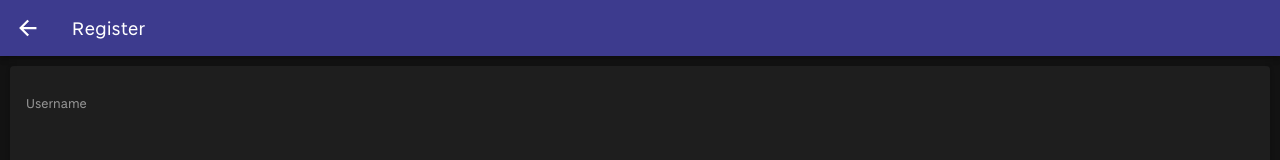
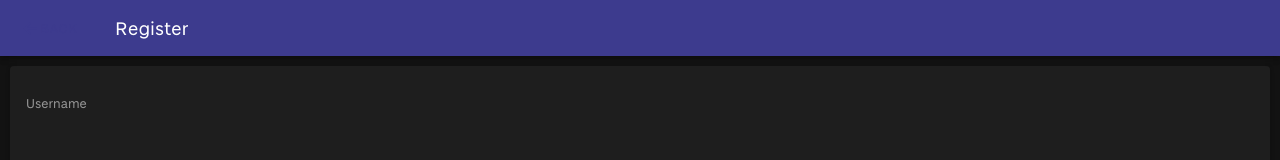
Before and after one commit to FinnHagan/honours-project, a React (Vite) app in the folder frontend/: page /register in a window 1280 px wide. Shown: the top 160 px of the page. Built offline with nearby package versions, Linux system fonts and the light colour scheme.

Commit message:
Made pages consistent and removed unused imports

```diff
--- a/frontend/src/pages/Login.tsx
+++ b/frontend/src/pages/Login.tsx
@@ -1,5 +1,5 @@
 import React, { useEffect, useState } from 'react';
-import { IonButton, IonCard, IonCardContent, IonContent, IonFooter, IonHeader, IonIcon, IonInput, IonItem, IonLabel, IonPage, IonText, IonTitle, IonToolbar, useIonRouter } from '@ionic/react';
+import { IonButton, IonCard, IonCardContent, IonContent, IonHeader, IonIcon, IonInput, IonPage, IonText, IonTitle, IonToolbar, useIonRouter } from '@ionic/react';
 import { arrowForwardCircleOutline, personCircleOutline, reloadSharp, eye, eyeOff } from 'ionicons/icons';
 import loginImage from '../assets/Login-screen-image.jpg';
 import Introduction from '../components/Introduction';
@@ -18,6 +18,7 @@
         username: '',
         password: '',
     });
+    const [formKey, setFormKey] = useState(Date.now()); //Ensure form is reset after submission
 
     useEffect(() => {
         const checkStorage = async () => {
@@ -42,6 +43,7 @@
                 headers: { 'Content-Type': 'application/json' },
             });
             localStorage.setItem('token', response.data.key);
+            setFormKey(Date.now());
             router.push('/submissionPage');
         } catch (error: any) {
             let errorMessage = "Login failed. Please check your credentials.";
@@ -89,7 +91,7 @@
                                 <div>
                                     <img src={loginImage} alt="Login Page"></img>
                                 </div>
-                                <form onSubmit={handleLogin}>
+                                <form onSubmit={handleLogin} key={formKey}>
                                     <IonInput labelPlacement="floating" label="Username" type="text" placeholder="Username" name='username' required></IonInput>
                                     {errorMessages.username && <IonText color="danger"><sub>{errorMessages.username}</sub></IonText>}
                                     <IonInput className="ion-margin-top" labelPlacement="floating" label="Password" type={showPassword ? "text" : "password"} name='password' required></IonInput>
--- a/frontend/src/pages/Register.tsx
+++ b/frontend/src/pages/Register.tsx
@@ -1,13 +1,17 @@
 import React, { useState } from 'react';
-import { IonBackButton, IonButton, IonButtons, IonCard, IonCardContent, IonContent, IonHeader, IonIcon, IonInput, IonPage, IonText, IonTitle, IonToolbar, useIonAlert, useIonRouter } from '@ionic/react';
-import { arrowForwardCircleOutline, eyeOff, eye } from 'ionicons/icons';
+import { IonButton, IonButtons, IonCard, IonCardContent, IonContent, IonHeader, IonIcon, IonInput, IonPage, IonText, IonTitle, IonToolbar, useIonAlert, useIonRouter } from '@ionic/react';
+import { arrowForwardCircleOutline, eyeOff, eye, arrowBack } from 'ionicons/icons';
 import axios from 'axios';
-import { set } from 'date-fns';
 
 const apiURL = "https://api.finnhagan.co.uk/api";
 // const apiURL = "http://127.0.0.1:8000/api";
 
 const Register: React.FC = () => {
+
+    const handleBack = () => {
+        window.location.href = '/';
+    };
+
     const router = useIonRouter();
     const [showPassword, setShowPassword] = useState(false);
     const [showConfirmPassword, setShowConfirmPassword] = useState(false);
@@ -18,7 +22,7 @@
         password: '',
         confirm_password: '',
     });
-    const [formKey, setFormKey] = useState(Date.now());
+    const [formKey, setFormKey] = useState(Date.now()); //Ensure form is reset after submission
 
     const handleRegister = async (event: any) => {
         event.preventDefault();
@@ -74,7 +78,10 @@
             <IonHeader>
                 <IonToolbar color="primary">
                     <IonButtons slot="start">
-                        <IonBackButton defaultHref="/" />
+                        <IonButton onClick={handleBack}>
+                            <IonIcon icon={arrowBack} />
+                            Back
+                        </IonButton>
                     </IonButtons>
                     <IonTitle>Register</IonTitle>
                 </IonToolbar>
--- a/frontend/src/pages/SubmissionPage.tsx
+++ b/frontend/src/pages/SubmissionPage.tsx
@@ -1,5 +1,5 @@
 import React, { useState } from 'react';
-import { IonBackButton, IonButton, IonButtons, IonCard, IonCardContent, IonContent, IonHeader, IonInput, IonPage, IonTitle, IonToolbar, IonText, IonLoading, IonToast, IonCheckbox, IonList, IonItem, IonLabel, IonRow, useIonRouter, IonIcon } from '@ionic/react';
+import { IonButton, IonButtons, IonCard, IonCardContent, IonContent, IonHeader, IonInput, IonPage, IonTitle, IonToolbar, IonText, IonLoading, IonToast, IonCheckbox, IonRow, useIonRouter, IonIcon } from '@ionic/react';
 import axios from 'axios';
 import isValid from "uk-postcode-validator";
 import { arrowBack } from 'ionicons/icons';
@@ -100,6 +100,8 @@
 
     const router = useIonRouter();
 
+    const [formKey, setFormKey] = useState(Date.now()); //Ensure form is reset after submission
+
 
     const handleSubmit = async (event: any) => {
         event.preventDefault();
@@ -161,6 +163,7 @@
             const response = await submitData(submissionData);
             const submissionId = response.data.id;
             setShowToast(true);
+            setFormKey(Date.now());
             router.push(`/optimalUsagePage/${submissionId}/`);
             setShowToast(true);
         } catch (error) {
@@ -231,7 +234,7 @@
                     <IonCardContent>
                         <IonLoading isOpen={isLoading} message="Submission in progress... calculating optimal time " />
                         <IonToast isOpen={showToast} onDidDismiss={() => setShowToast(false)} message="Submission successful!" color="success" duration={3000} />
-                        <form onSubmit={handleSubmit}>
+                        <form onSubmit={handleSubmit} key={formKey}>
                             <IonInput label="Number of Solar Panels" required labelPlacement="floating" type="number" placeholder="Enter the number of solar panels installed" value={formData.solarPanels.toString()} onIonChange={(e) => handleInputChange('solarPanels', e.detail.value ?? '')} min="1" max="100" />
                             {formData.solarPanelError && <IonText className='ion-margin-top' color="danger"><sub>{formData.solarPanelError}</sub></IonText>}
                             <IonInput className="ion-margin-top" label="Panel Orientation" labelPlacement="floating" required type="number" placeholder="Degrees from North (e.g., 180)" value={formData.panelOrientation ?? ''} onIonChange={(e) => handleInputChange('panelOrientation', e.detail.value ?? '')} min="0" max="360" />
```
